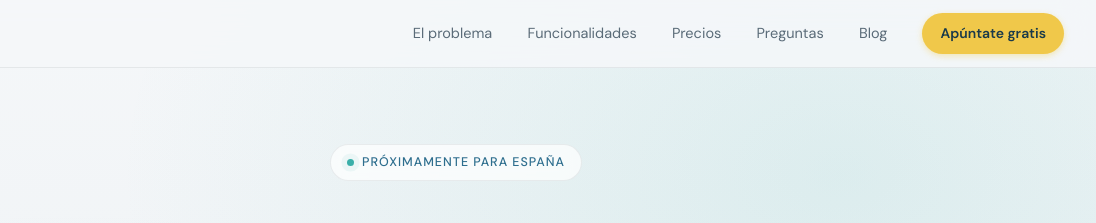
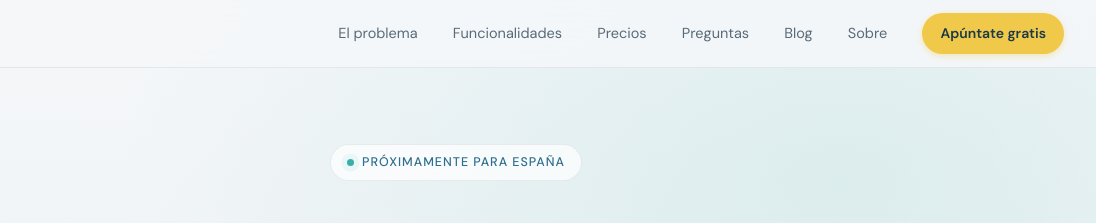
Before and after one commit to jltrebolle/mirador-landing, a website: page index.html in a window 1280 px wide. Shown: the top 223 px of the page, 184-1280 px from the left. Drawn offline with Linux system fonts and the light colour scheme.

Commit message:
Update index.html

```diff
--- a/index.html
+++ b/index.html
@@ -1151,6 +1151,7 @@ footer {
     <a href="#precios">Precios</a>
     <a href="#faq">Preguntas</a>
     <a href="https://finanzasmirador.wordpress.com" target="_blank">Blog</a>
+    <a href="/sobre">Sobre</a>
     <a href="#cta-final" class="nav-cta">Apúntate gratis</a>
   </div>
   <button class="nav-burger" onclick="toggleNav()" aria-label="Menú" aria-expanded="false">
```
